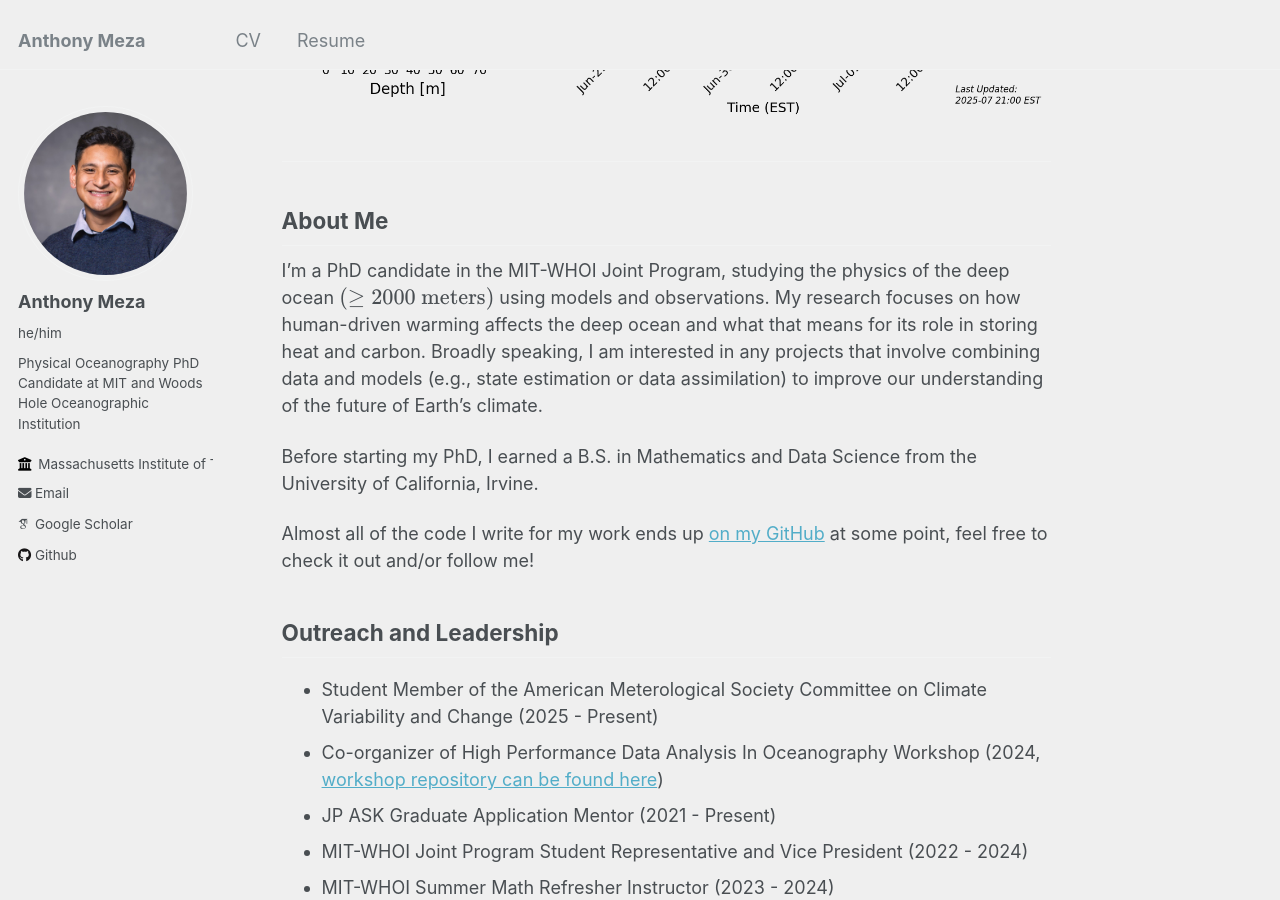
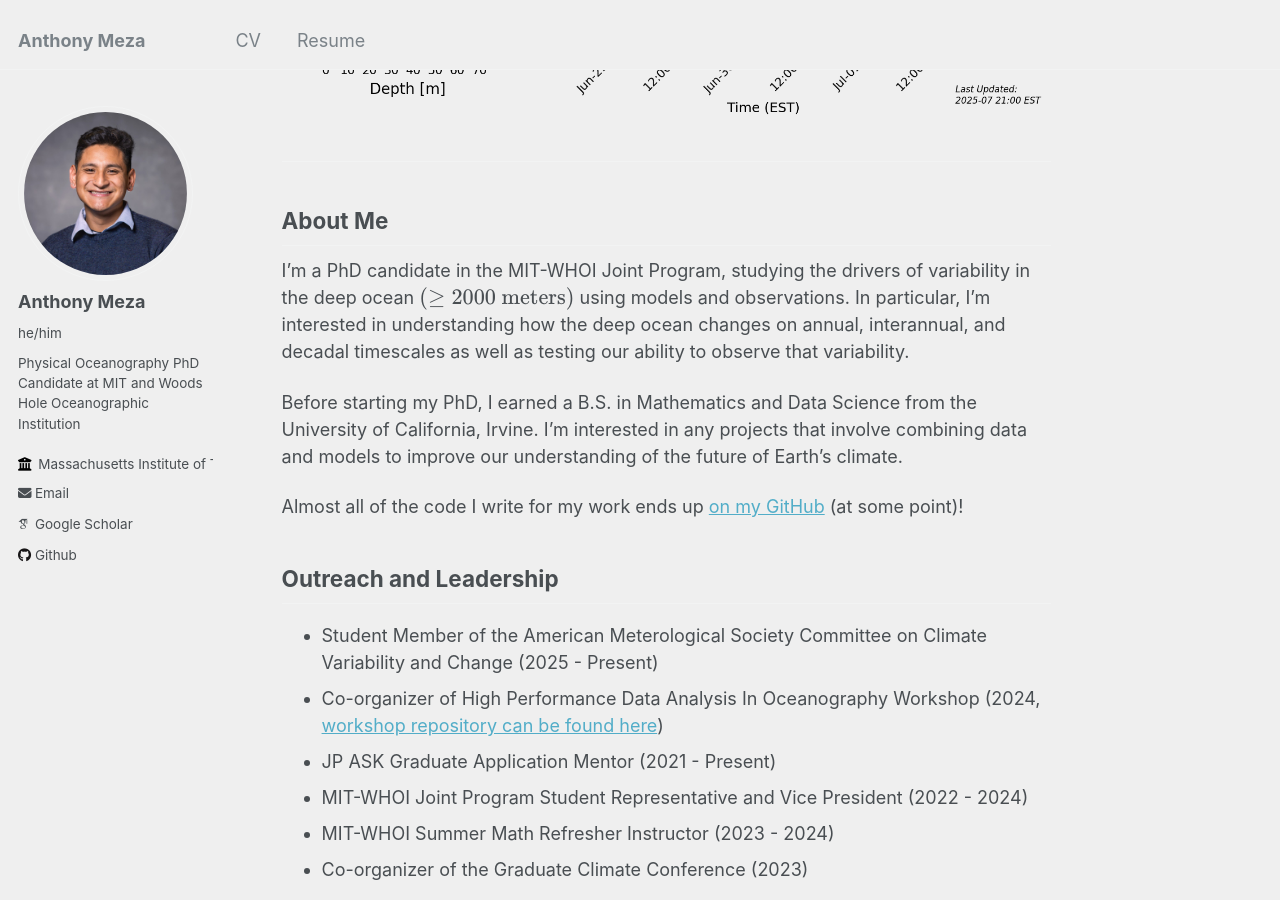
Before and after one commit to anthony-meza/anthony-meza.github.io, a Jekyll site: the page built from _pages/about.md, in a window 1280 px wide and 900 px high, scrolled down 510 px. Built offline with Jekyll 4.4.1, drawn with Linux system fonts in a browser that asks for light colours; some web fonts are replaced.

Commit message:
Update about.md

```diff
--- a/_pages/about.md
+++ b/_pages/about.md
@@ -17,11 +17,11 @@
 
 ---
 ## About Me
-I'm a PhD candidate in the MIT-WHOI Joint Program, studying the physics of the deep ocean $$(\geq 2000 \textrm{ meters})$$ using models and observations. My research focuses on how human-driven warming affects the deep ocean and what that means for its role in storing heat and carbon. Broadly speaking, I am interested in any projects that involve combining data and models (e.g., state estimation or data assimilation) to improve our understanding of the future of Earth's climate.
+I'm a PhD candidate in the MIT-WHOI Joint Program, studying the drivers of variability in the deep ocean $$(\geq 2000 \textrm{ meters})$$ using models and observations. In particular, I'm interested in understanding how the deep ocean changes on annual, interannual, and decadal timescales as well as testing our ability to observe that variability.
 
-Before starting my PhD, I earned a B.S. in Mathematics and Data Science from the University of California, Irvine.
+Before starting my PhD, I earned a B.S. in Mathematics and Data Science from the University of California, Irvine. I'm interested in any projects that involve combining data and models to improve our understanding of the future of Earth's climate.
 
-Almost all of the code I write for my work ends up [on my GitHub](https://github.com/anthony-meza) at some point, feel free to check it out and/or follow me!
+Almost all of the code I write for my work ends up [on my GitHub](https://github.com/anthony-meza) (at some point)!
 
 ## Outreach and Leadership
   - Student Member of the American Meterological Society Committee on Climate Variability and Change (2025 - Present)
```
